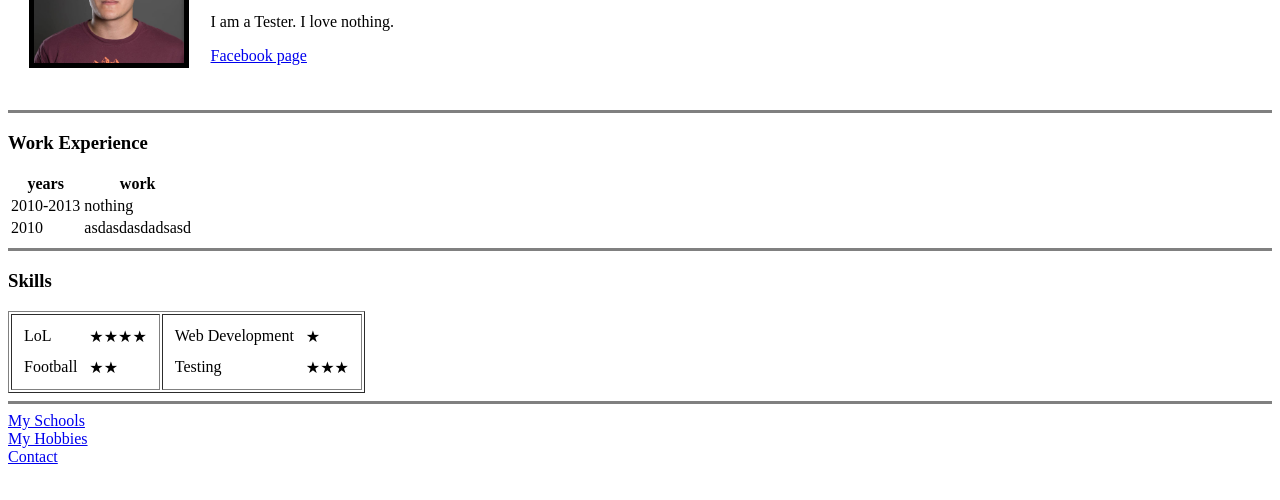
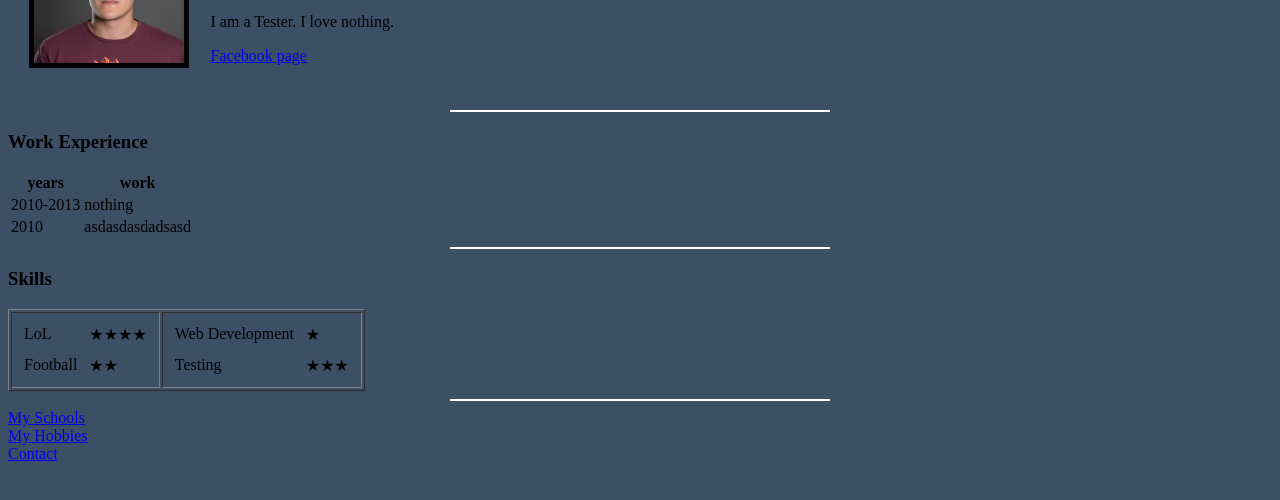
Before and after one commit to samidude/cv, a plain HTML site: page index.html in a window 1280 px wide. Shown: the part 130-630 px from the top of the page. Drawn offline with Linux system fonts and the light colour scheme.

Commit message:
Add files via upload

```diff
--- a/index.html
+++ b/index.html
@@ -1,6 +1,21 @@
 <!DOCTYPE html>
 <html lang="en" dir="ltr">
+<style>
 
+    body {
+      background-color: #3c4f65;
+    }
+
+    hr {
+
+      background-color: white;
+      border-style: none;
+      height: 2px;
+      width: 30%;
+
+    }
+
+</style>
 <head>
   <meta charset="utf-8">
   <title>☺ Samidude's Personal Site</title>
```
